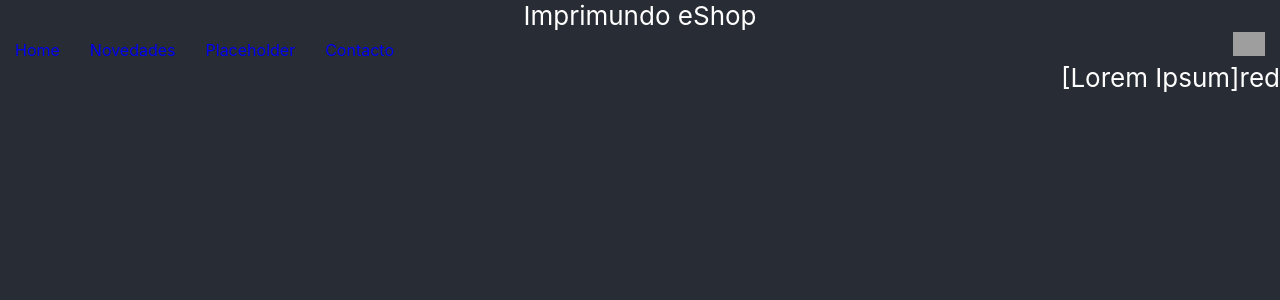
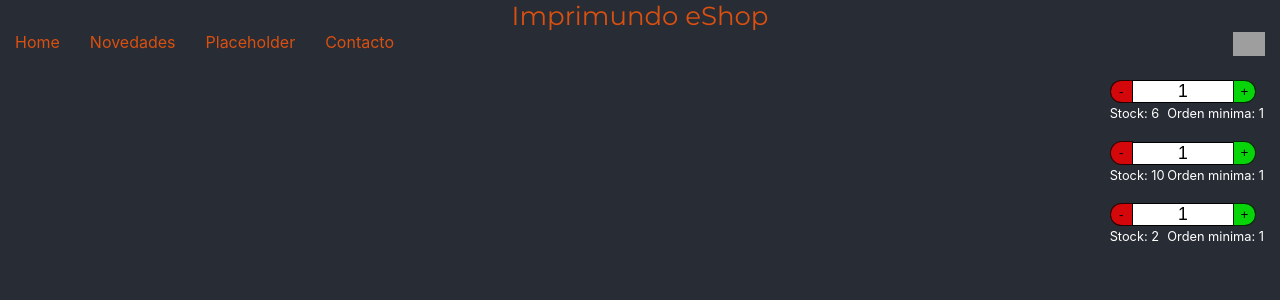
Before and after one commit to fer-zav/React_Imprimundo, a React (Create React App) app: page / in a window 1280 px wide. Shown: the top 300 px of the page. Built offline with nearby package versions, Linux system fonts and the light colour scheme; grey boxes are pictures that could not be loaded.

Commit message:
Added itemCount component, various changes to other component (including some more styling) to accomodate said changes.

```diff
--- a/src/App.css
+++ b/src/App.css
@@ -1,34 +1,22 @@
+@import url('https://fonts.googleapis.com/css2?family=Montserrat&display=swap');
+
+*{
+  margin: 0px;
+  padding: 0px;
+}
+
 .App {
   text-align: center;
-}
-
-.App-logo {
-  height: 40vmin;
-  pointer-events: none;
-}
-
-@media (prefers-reduced-motion: no-preference) {
-  .App-logo {
-    animation: App-logo-spin infinite 20s linear;
-  }
 }
 
 .App-header {
   background-color: #282c34;
   min-height: 100vh;
-  font-size: calc(10px + 2vmin);
   color: white;
 }
 
-.App-link {
-  color: #61dafb;
+.App-header>p{
+  font-size: calc(10px + 2vmin);
+  font-family: 'Montserrat', sans-serif;
+  color: #da5010;
 }
-
-@keyframes App-logo-spin {
-  from {
-    transform: rotate(0deg);
-  }
-  to {
-    transform: rotate(360deg);
-  }
-}
--- a/src/App.js
+++ b/src/App.js
@@ -3,15 +3,13 @@ import {NavBar} from './components/navbar/NavBar';
 import {ItemListContainer} from './components/itemlistcontainer/ItemListContainer';
 
 function App() {
-  const color = "red"
 
   return (
     <div className="App">
       <header className="App-header">
         <p>Imprimundo eShop</p>
         <NavBar />
-        <ItemListContainer color={color}/>
-
+        <ItemListContainer />
       </header>
     </div>
   );
--- a/src/components/cartwidget/CartWidget.css
+++ b/src/components/cartwidget/CartWidget.css
@@ -1,8 +1,3 @@
-*{
-    margin: 0px;
-    padding: 0px;
-}
-
 .CartWidget{
     display: flex;
     align-content: center;
--- /dev/null
+++ b/src/components/itemcount/ItemCount.css
@@ -0,0 +1,48 @@
+.item-group{
+    display: flex;
+    flex-wrap: wrap;
+    align-items: flex-end;
+    margin: 0rem 0.5rem 0.2rem 0rem;
+    max-height: 30px;
+}
+.stockStats{
+    max-width: 280px;
+    display: flex;
+    align-content: space-evenly;
+    justify-content: space-between;
+    font-size: 0.8rem;
+}
+.stockField{
+    display: flex;
+    text-align: center;
+    max-height: 2rem;
+    max-width: 100px;
+    font-size: 1.1rem;
+    border: 1px solid rgba(0, 0, 0, 1);
+}
+.input-group-prepend{
+    margin-right: -1px;
+}
+.input-group-append{
+    margin-left: -1px;
+}
+.btnControl{
+    min-width: 1.45rem;
+    min-height: 1.45rem;
+    border: 1px solid rgba(0, 0, 0, 0.8);
+    cursor: pointer;
+    background-color: rgba(255, 255, 255, 1);
+}
+.ctrlRem{
+    border-top-left-radius: 12px;
+    border-bottom-left-radius: 12px;
+    background-color: rgba(255, 0, 0, 0.8);
+}
+.ctrlAdd{
+    border-top-right-radius: 12px;
+    border-bottom-right-radius: 12px;
+    background-color: rgba(0, 255, 0, 0.8);
+}
+.deactivated{
+  cursor: not-allowed;
+}
--- /dev/null
+++ b/src/components/itemcount/ItemCount.js
@@ -0,0 +1,37 @@
+import React, {useState} from 'react';
+import "./ItemCount.css";
+
+export const ItemCount = (props) => {
+    const [stock, initial, countId] = [parseInt(props.stock), parseInt(props.initial), props.countId];
+    const [quantity, setQuantity] = useState(initial);
+    const [btnTargetPlus, btnTargetMinus] = [document.getElementsByClassName("ctrlAdd")[countId], document.getElementsByClassName("ctrlRem")[countId]];
+
+    const onRemove = () => {
+        if ((quantity === stock) && Array.from(btnTargetPlus.classList).indexOf("deactivated") > -1 ){btnTargetPlus.classList.toggle("deactivated");}
+        if ((quantity < initial) && Array.from(btnTargetMinus.classList).indexOf("deactivated") < 0 ){btnTargetMinus.classList.toggle("deactivated");}
+        if (quantity >= initial){return(setQuantity(quantity - 1));}
+        return;
+    }
+    const onAdd = () => {
+        if ((quantity < initial) && Array.from(btnTargetMinus.classList).indexOf("deactivated") > -1 ){btnTargetMinus.classList.toggle("deactivated");}
+        if ((quantity === stock) && Array.from(btnTargetPlus.classList).indexOf("deactivated") < 0 ){btnTargetPlus.classList.toggle("deactivated");}
+        if (quantity < stock){return(setQuantity(quantity + 1));}
+        return;
+    }
+
+    return(
+        <div>
+            <br />
+            <div className="item-group">
+                <div className="input-group-prepend">
+                    <button className="btnControl ctrlRem" type="button" onClick={() => {onRemove(quantity)}}>-</button>
+                </div>
+                <input className="stockField" value={quantity} onChange={() => {parseInt(quantity)}}/>
+                <div className="input-group-append">
+                    <button className="btnControl ctrlAdd" type="button" onClick={() => {onAdd(quantity)}}>+</button>
+                </div>
+            </div>
+            <p className="stockStats"><span>Stock: {stock}</span><br /><span>Orden minima: {initial}</span></p>
+        </div>
+    )
+}
--- a/src/components/itemlistcontainer/ItemListContainer.css
+++ b/src/components/itemlistcontainer/ItemListContainer.css
@@ -1,6 +1,8 @@
-
 .ItemListContainer{
+    margin-right: 1rem;
     display: flex;
     align-content: center;
     justify-content: right;
+    flex-direction: column;
+    align-items: flex-end;
 }
--- a/src/components/itemlistcontainer/ItemListContainer.js
+++ b/src/components/itemlistcontainer/ItemListContainer.js
@@ -1,12 +1,10 @@
 import './ItemListContainer.css';
+import {ItemCount} from '../itemcount/ItemCount'
 
-export const ItemListContainer = (props) => {
-    const placeholder = "[Lorem Ipsum]"
-
-    return(
+export const ItemListContainer = () => (
     <div className='ItemListContainer'>
-            <p>{placeholder}</p>
-            <p>{props.color}</p>
-        </div>
-    )
-}
+        <ItemCount stock="6" initial="1" countId="0" />
+        <ItemCount stock="10" initial="1" countId="1" />
+        <ItemCount stock="2" initial="1" countId="2" />
+    </div>
+)
--- a/src/components/navbar/NavBar.css
+++ b/src/components/navbar/NavBar.css
@@ -1,8 +1,3 @@
-*{
-    margin: 0px;
-    padding: 0px;
-}
-
 .NavBar{
     display: flex;
     align-content: space-evenly;
@@ -12,7 +7,6 @@
 .NavBar ul{
     display: flex;
     list-style-type: none;
-
 }
 
 .NavBar ul li{
@@ -21,4 +15,5 @@
 .NavBar ul li a{
     text-decoration: none;
     font-size: 16px;
+    color: #da5010;
 }
```
Also changed, not shown: src/components/cartwidget/CartWidget.js (+7 -6 lines).
